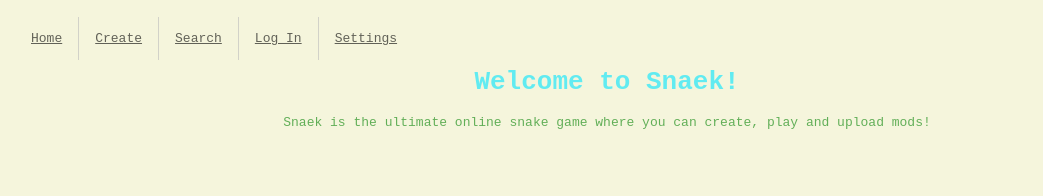
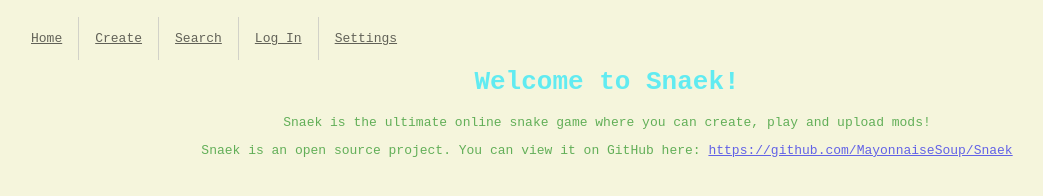
Before and after one commit to MayonnaiseSoup/Snaek, a plain HTML site: page index.html in a window 1280 px wide. Shown: the whole page, without its empty margins (33-1076 px from the left). Drawn offline with Linux system fonts and the light colour scheme.

Commit message:
Improvements to home page

```diff
--- a/css/main.css
+++ b/css/main.css
@@ -49,3 +49,9 @@ li {
 li:last-child {
     border-right: none;
 }
+
+
+.bottomfooter {
+    text-align: center;
+    bottom: 10px;
+}
--- a/index.html
+++ b/index.html
@@ -17,5 +17,9 @@
     </ul>
     <h1>Welcome to Snaek!</h1>
     <p>Snaek is the ultimate online snake game where you can create, play and upload mods!</p>
+
+    <footer class="bottomfooter">
+        <p>Snaek is an open source project. You can view it on GitHub here: <a href="https://github.com/MayonnaiseSoup/Snaek">https://github.com/MayonnaiseSoup/Snaek</a></p>
+    </footer>
 </body>
 </html>
```
